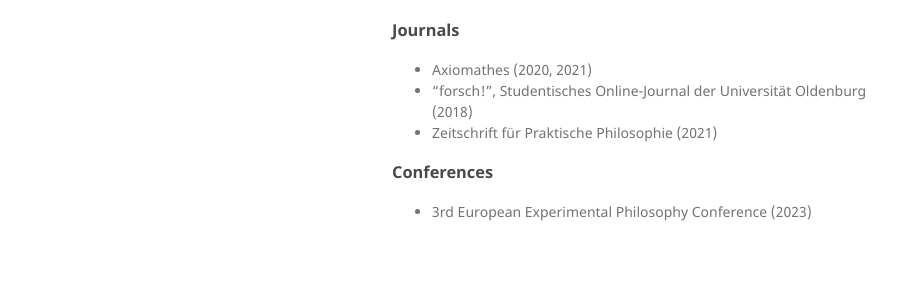
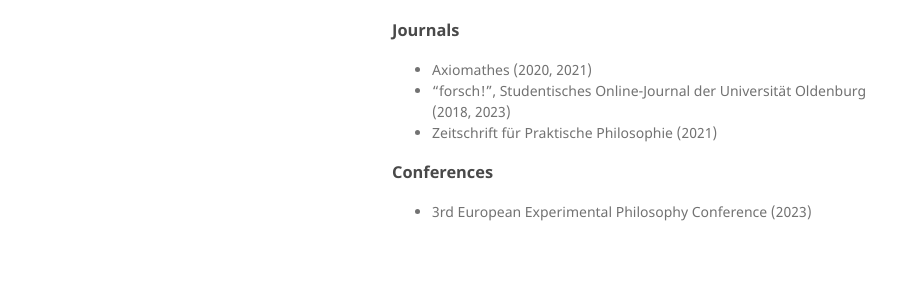
Before and after one commit to alephmembeth/alephmembeth.github.io, a Jekyll site: the page built from services.md, in a window 1280 px wide. Shown: the part 446-741 px from the top of the page, without its empty margins (178-1089 px from the left). Built offline with Jekyll 4.4.1, drawn with Linux system fonts in a browser that asks for light colours; the repository's description, which GitHub fills in, is left out; our own code applies the rules of GitHub Pages for plain Markdown files.

Commit message:
Update services.md

```diff
--- a/services.md
+++ b/services.md
@@ -24,7 +24,7 @@
 ### Journals
 
 + Axiomathes (2020, 2021)
-+ “forsch!”, Studentisches Online-Journal der Universität Oldenburg (2018)
++ “forsch!”, Studentisches Online-Journal der Universität Oldenburg (2018, 2023)
 + Zeitschrift für Praktische Philosophie (2021)
 
 ### Conferences
```
